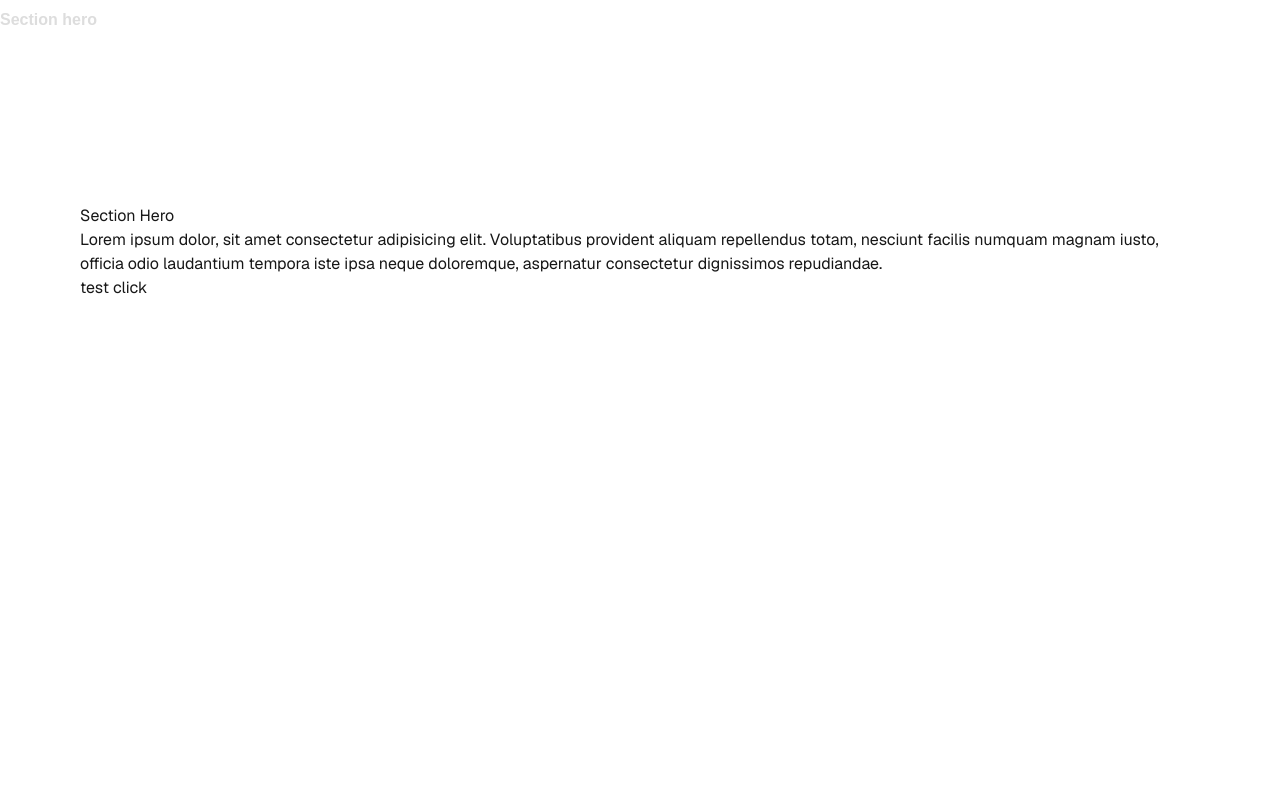
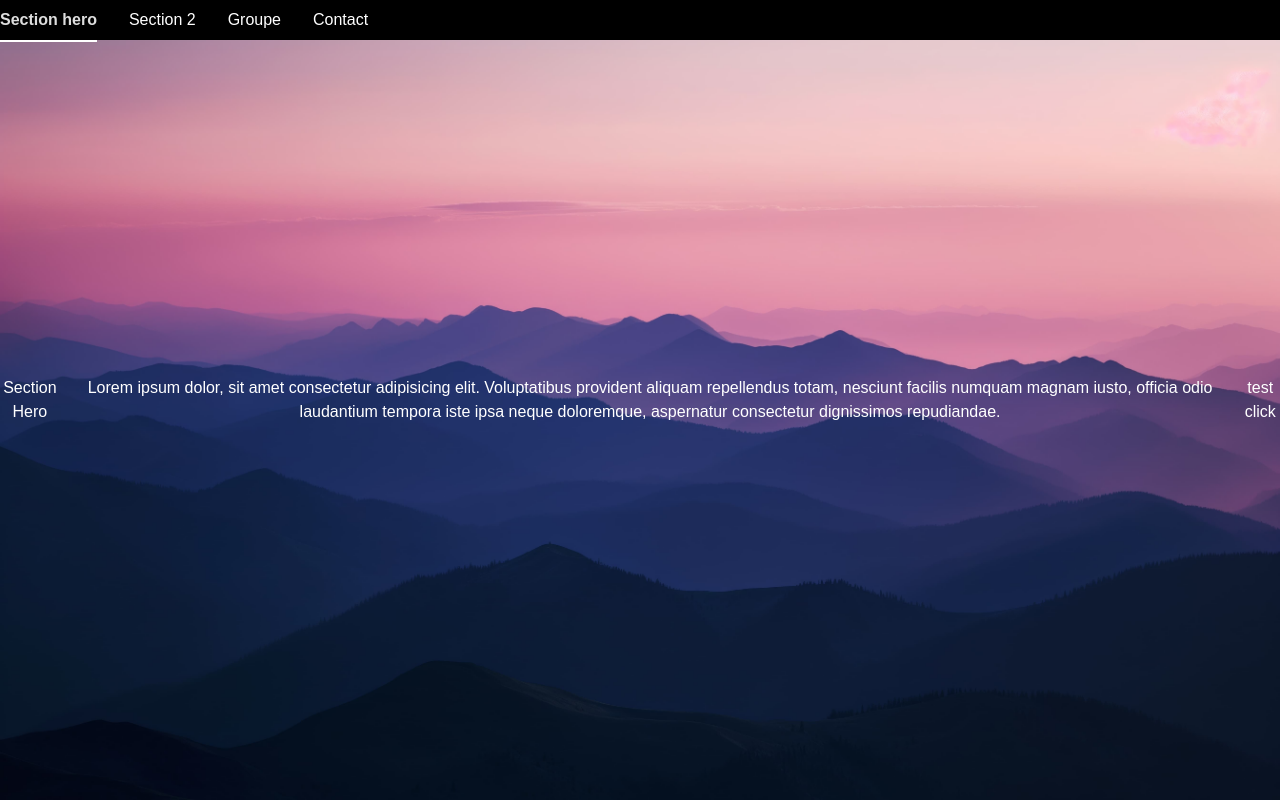
Before and after one commit to ES-D3V4pp/starter-next-tail-js, a Next.js app: page / in a window 1280 px wide. Shown: the top 800 px of the page. Built offline with nearby package versions, Linux system fonts and the light colour scheme.

Commit message:
add hero image

```diff
--- a/src/app/Blocks/nav.css
+++ b/src/app/Blocks/nav.css
@@ -1,8 +1,10 @@
 .nav {
   display: flex;
   gap: 2rem;
-  position: relative;
+  position: fixed;
   z-index: 20;
+  background-color: black;
+  width: 100%;
 }
 
 .nav-link {
--- a/src/app/page.js
+++ b/src/app/page.js
@@ -5,15 +5,15 @@ import S4 from "./sections/s4";
 import Contact from "./sections/contact";
 
 export const metadata = {
-  title: 'Mon Site Vitrine',
-  description: 'Développeur freelance, portfolio, services et contact.',
+  title: 'Mon site vitrine',
+  description: 'Coaching en entreprise via des formations team',
 };
 
 export default function SpaContent() {
   // pour une simple fonction, même non hook, il faut passer le composant en client
   return (
-    <div className="font-sans grid grid-rows-[20px_1fr_20px] items-center justify-items-center min-h-screen p-8 pb-20 gap-16 sm:p-20">
-      <main className="flex flex-col gap-[32px] row-start-2 items-center sm:items-start">
+    <div>
+      <main>
         <Hero/>
         <S2/>
         <S3/>
--- /dev/null
+++ b/src/app/sections/hero.css
@@ -0,0 +1,13 @@
+/* Hero.module.css */
+#hero {
+  background-image: url('/hero.jpg'); /* ou .jpg */
+  background-size: cover;
+  background-position: center;
+  background-repeat: no-repeat;
+  height: 100vh;
+  display: flex;
+  align-items: center;
+  justify-content: center;
+  color: white;
+  text-align: center;
+}
--- a/src/app/sections/hero.jsx
+++ b/src/app/sections/hero.jsx
@@ -1,5 +1,6 @@
 'use client';
 import Button from '../components/Button';
+import './hero.css';
 
 export default function Hero() {
   return (
```
Also changed, not shown: public/hero.jpg (added).
